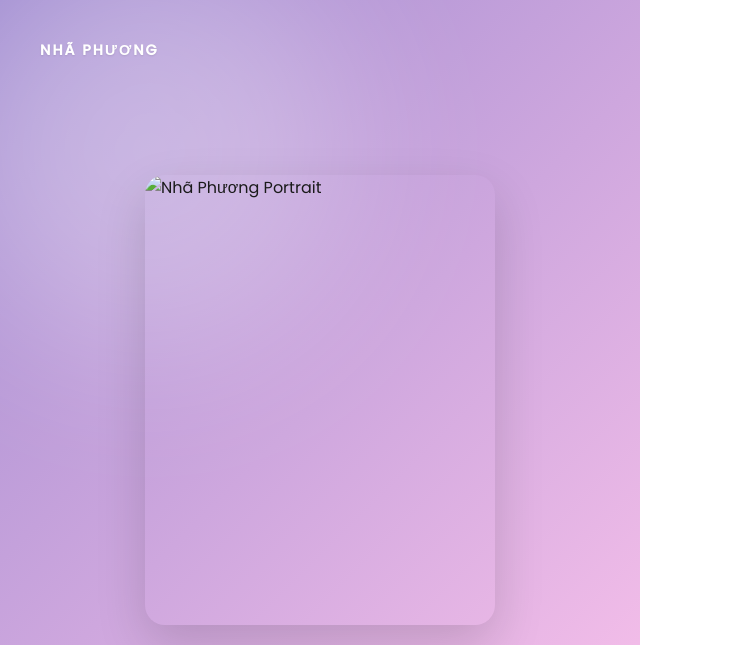
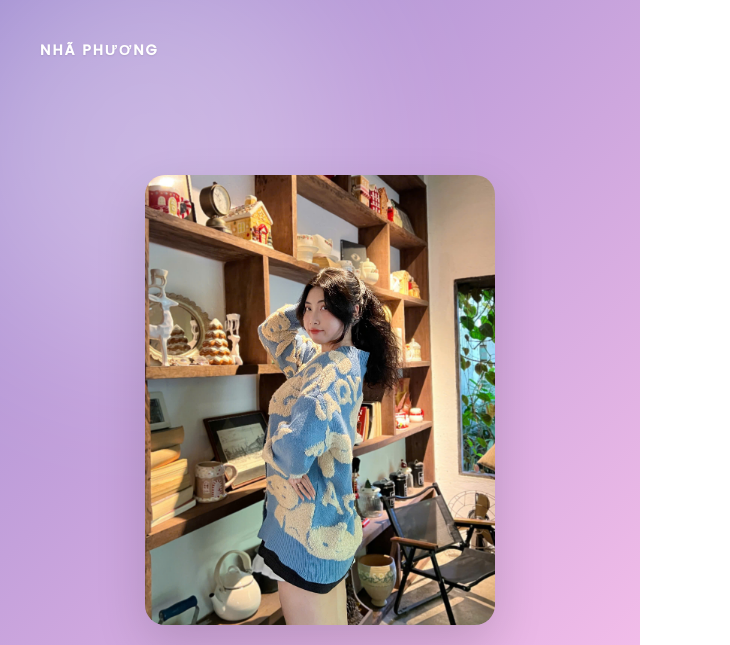
Before and after one commit to Minh-Tri-17/profile, a plain HTML site: page index.html in a window 1280 px wide. Shown: the top 645 px of the page, 0-730 px from the left. Drawn offline with nearby package versions, Linux system fonts and the light colour scheme; a web font is replaced by a local one.

Commit message:
Fix profile image source to use a relative path

```diff
--- a/index.html
+++ b/index.html
@@ -295,7 +295,7 @@
 
         <div class="profile-image-container">
           <!-- Ảnh đại diện placeholder -->
-          <img src="**avatar.jpg**" alt="Nhã Phương Portrait" class="profile-image" />
+          <img src="avatar.jpg" alt="Nhã Phương Portrait" class="profile-image" />
         </div>
 
         <div class="footer-left">Chính sách Quyền riêng tư</div>
```
